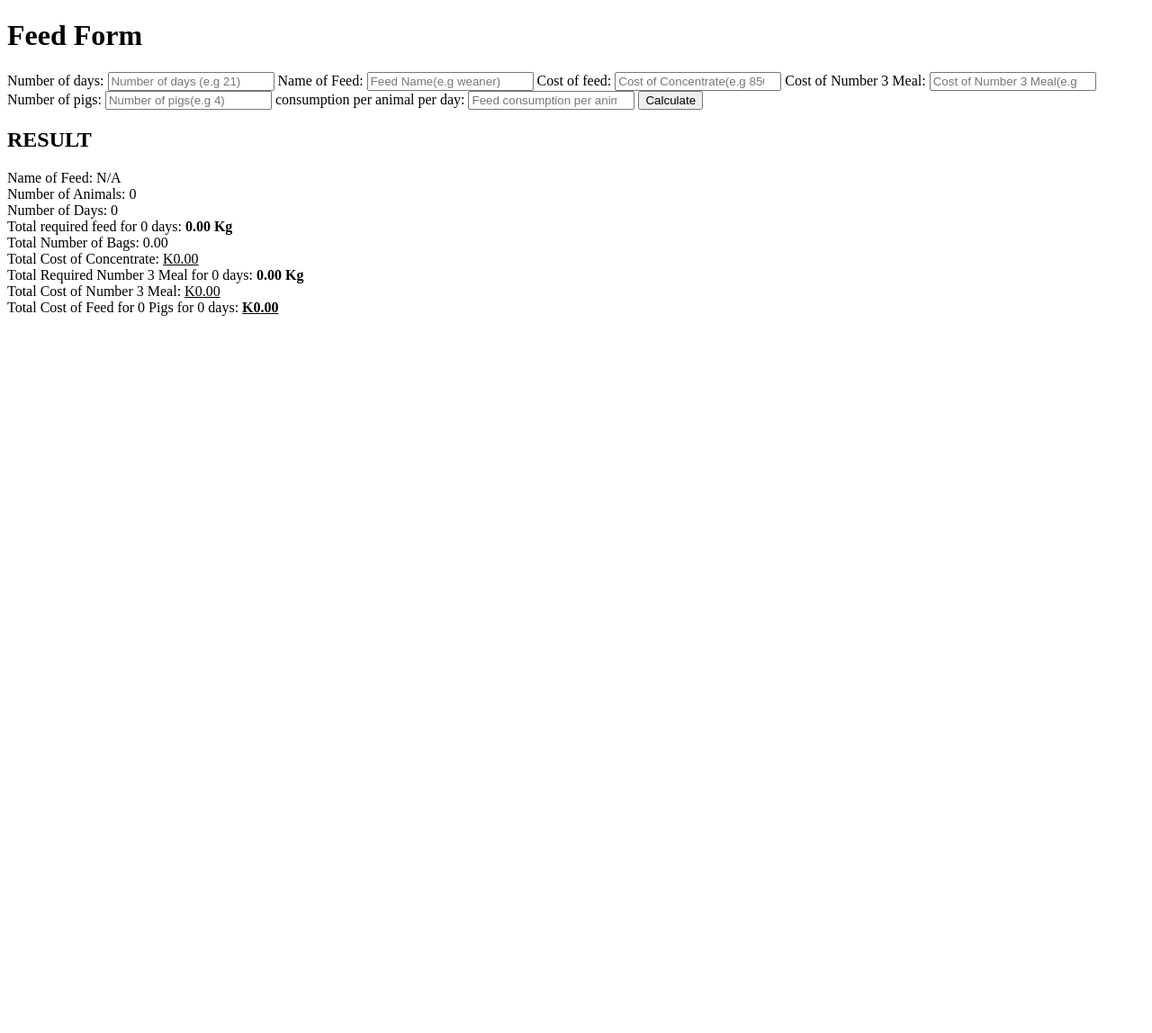
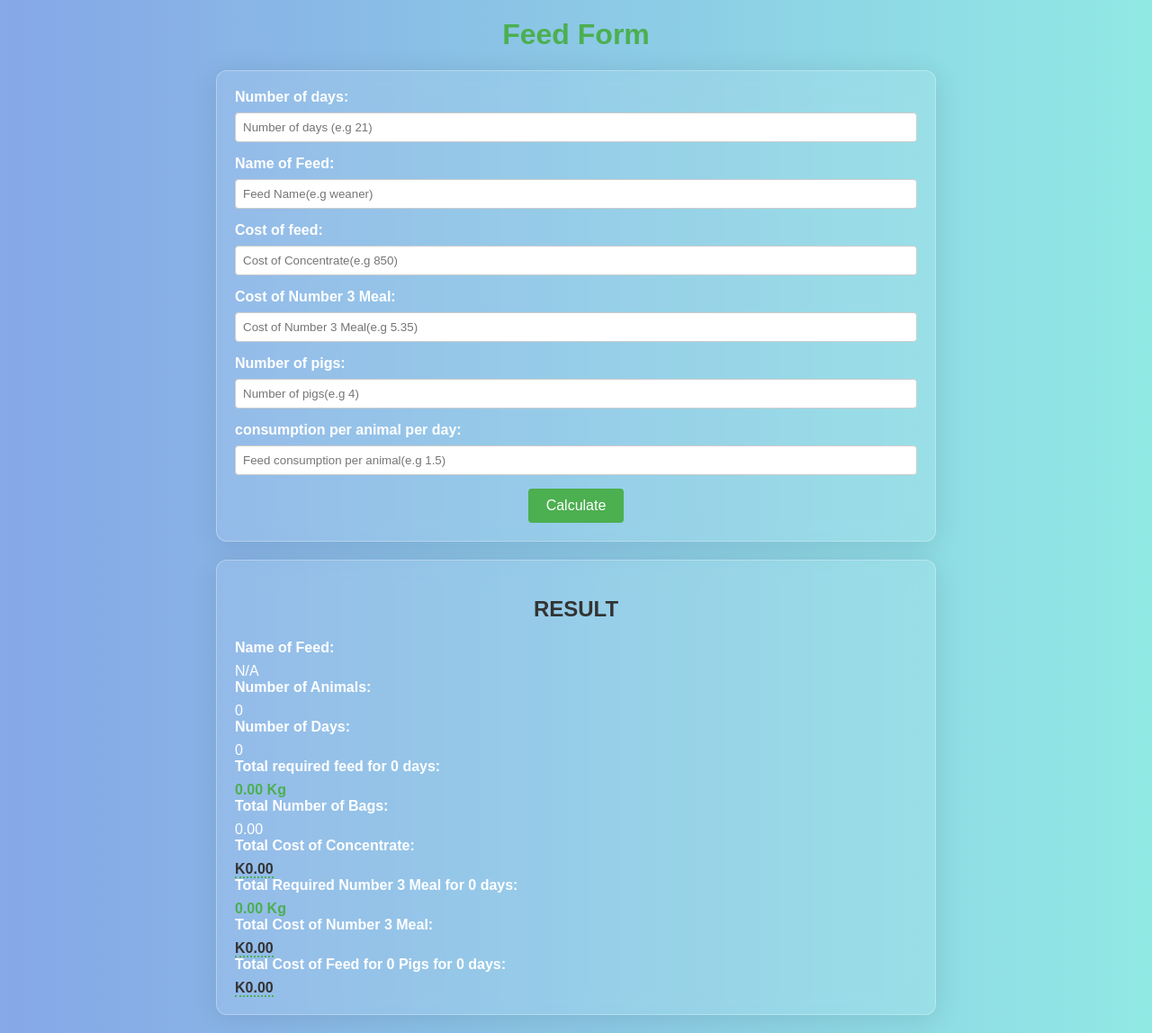
Before and after one commit to WhiteHatOracle/python-pig-management-system, a Flask app: page /calculate in a window 1280 px wide. Shown: the whole page at 90% size. Before the commit the page ends 351 px from the top, so only its background shows below. Run offline with Flask 3, Linux system fonts and the light colour scheme.

Commit message:
finished the styling of the feed calculation page

```diff
--- a/Templates/dashboard.html
+++ b/Templates/dashboard.html
@@ -9,5 +9,6 @@
 <body>
     <h1>you are logged in</h1>
     <a href="{{url_for('logout')}}">logout</a>
+    <a href="{{url_for('calculate')}}">Feed Calculatoro</a>
 </body>
 </html>
--- a/Templates/feed-calculator.html
+++ b/Templates/feed-calculator.html
@@ -3,30 +3,32 @@
 <head>
     <meta charset="UTF-8">
     <meta name="viewport" content="width=device-width, initial-scale=1.0">
+    <link rel="stylesheet" href="{{url_for('static',filename='css/feedcalculator.css')}}">
     <title>Document</title>
 </head>
 <body>
     <h1>Feed Form</h1>
 
-    <form method="POST" action="">
+    <form method="POST" action="?scroll=results">
         {{ form.hidden_tag()}}
         <label for="days">Number of days: </label>
-        {{ form.days }}
+        {{ form.days(autocomplete="off") }}
         <label for="feed">Name of Feed: </label>
-        {{ form.feed }}
+        {{ form.feed(autocomplete="off") }}
         <label for="feed_cost">Cost of feed: </label>
-        {{ form.feed_cost }}
+        {{ form.feed_cost(autocomplete="off") }}
         <label for="num3_meal_cost">Cost of Number 3 Meal: </label>
-        {{ form.num3_meal_cost}}
+        {{ form.num3_meal_cost(autocomplete="off")}}
         <label for="pigs">Number of pigs: </label>
-        {{ form.pigs}}
+        {{ form.pigs(autocomplete="off")}}
         <label for="feed_consumption">consumption per animal per day: </label>
-        {{ form.feed_consumption }}
-
+        {{ form.feed_consumption (autocomplete="off")}}
+        <div class="submitBTN">
         {{ form.submit}}
+        </div>
     </form>
 
-    <div>
+    <div id="results" class="result-feed">
         <h2>RESULT</h2>
         <label for="feed">Name of Feed: </label>
         {{ result.feed|default('N/A') }}<br>
@@ -54,7 +56,19 @@
 
         <label for="totalCost">Total Cost of Feed for {{ result.pigs|default(0) }} Pigs for {{ result.days|default(0) }} days: </label>
         <b><u>K{{ "{:,.2f}".format(result.totalCost|default(0)) }}</u></b>
+    </div>
 
+    <script>
+        window.addEventListener('load', function () {
+            const urlParams = new URLSearchParams(window.location.search);
+            if (urlParams.get('scroll') === 'results') {
+                const resultsDiv = document.getElementById('results');
+                if (resultsDiv) {
+                    resultsDiv.scrollIntoView({ behavior: 'smooth' });
+                }
+            }
+        });
+    </script>
 
 </body>
 </html>
--- /dev/null
+++ b/static/css/feedcalculator.css
@@ -0,0 +1,137 @@
+/* General Styles */
+body{
+    font-family: Arial, sans-serif;
+    margin: 0;
+    padding: 0;
+    background-color: #f4f4f9;
+    display: flex;
+    flex-direction: column;
+    justify-content: center;
+    align-items: center;
+    min-height: 100vh;
+    color: #333;
+
+    background: linear-gradient(90deg, #ff7e5f, #feb47b, #86a8e7, #91eae4);
+    background-size: 300% 300%;
+    animation: gradientMove 15s ease infinite;
+}
+@keyframes gradientMove {
+    0%{
+        background-position: 0% 50%;
+    }
+    50%{
+        background-position: 100% 50%;
+    }
+    100%{
+        background-position: 0% 50%;
+    }
+}
+
+h1 {
+    text-align: center;
+    margin-top: 20px;
+    color: #4CAF50;
+}
+
+h2 {
+    color: #333;
+    margin-top: 20px;
+    text-align: center;
+}
+
+/* Form Styles */
+form {
+    background: #ffffff;
+    padding: 20px 30px;
+    border-radius: 8px;
+    box-shadow: 0 4px 6px rgba(0, 0, 0, 0.1);
+    width: 100%;
+    max-width: 400px;
+
+    background: rgba(255, 255, 255, 0.1); /* Semi-transparent white */
+    backdrop-filter: blur(10px);         /* Blur effect */
+    -webkit-backdrop-filter: blur(10px); /* Safari support */
+    border: 1px solid rgba(255, 255, 255, 0.3); /* Subtle border */
+    border-radius: 12px;                /* Rounded corners */
+    box-shadow: 0 4px 30px rgba(0, 0, 0, 0.1); /* Subtle shadow */
+    padding: 20px;
+    /* width: 100%; */
+    max-width: 800px;
+    box-sizing: border-box;
+    color: #ffffff;                     /* Text color for contrast */
+}
+
+label {
+    display: block;
+    margin-bottom: 8px;
+    font-weight: bold;
+
+}
+
+input[type="text"], input[type="number"], select {
+    width: 100%;
+    padding: 8px;
+    margin-bottom: 15px;
+    border: 1px solid #ccc;
+    border-radius: 4px;
+    box-sizing: border-box;
+    outline: none;
+}
+
+.submitBTN{
+    display: flex;
+    justify-content: center; /* Center horizontally */
+    align-items: center;    /* Center vertically (optional, if needed) */
+}
+
+input[type="submit"] {
+    background-color: #4CAF50;
+    color: white;
+    border: none;
+    padding: 10px 20px;
+    cursor: pointer;
+    border-radius: 4px;
+    font-size: 16px;
+}
+
+input[type="submit"]:hover {
+    background-color: #45a049;
+}
+
+/* Result Section Styles */
+.result-feed {
+    margin: 20px auto;
+    background: #ffffff;
+    padding: 20px 30px;
+    border-radius: 8px;
+    box-shadow: 0 4px 6px rgba(0, 0, 0, 0.1);
+    width: 100%;
+    max-width: 400px;
+
+    background: rgba(255, 255, 255, 0.1); /* Semi-transparent white */
+    backdrop-filter: blur(10px);         /* Blur effect */
+    -webkit-backdrop-filter: blur(10px); /* Safari support */
+    border: 1px solid rgba(255, 255, 255, 0.3); /* Subtle border */
+    border-radius: 12px;                /* Rounded corners */
+    box-shadow: 0 4px 30px rgba(0, 0, 0, 0.1); /* Subtle shadow */
+    padding: 20px;
+    /* width: 100%; */
+    max-width: 800px;
+    box-sizing: border-box;
+    color: #ffffff;                     /* Text color for contrast */
+}
+
+label {
+    font-weight: bold;
+}
+
+b {
+    color: #4CAF50;
+}
+
+u {
+    color: #333;
+    text-decoration: none;
+    font-weight: bold;
+    border-bottom: 2px dotted #4CAF50;
+}
```
